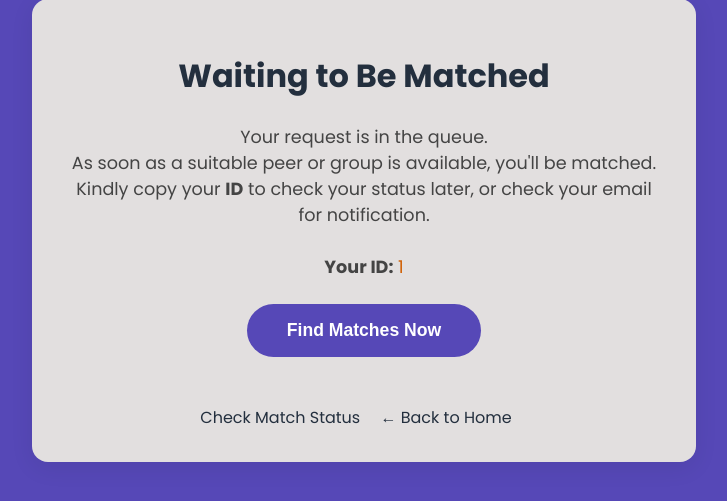
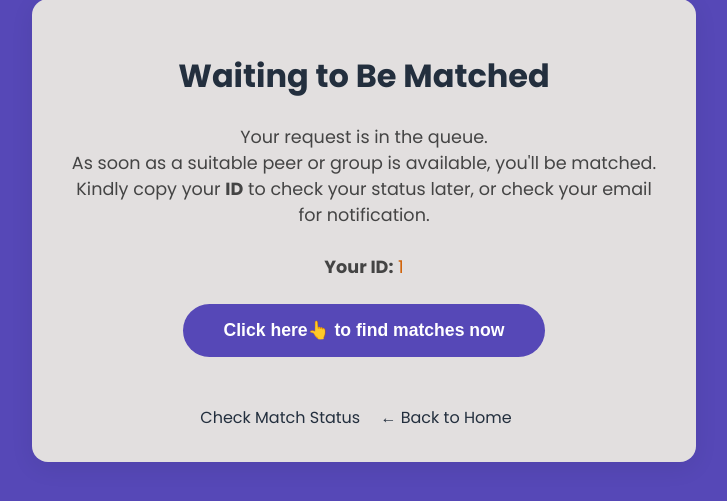
Before and after one commit to chuqudee-sand/alx-aice-peerfinder, a Flask app: template templates/waiting.html in a window 1280 px wide. Shown: the part 116-617 px from the top of the page, without its empty margins (276-1003 px from the left). Run offline with Flask 3, Linux system fonts and the light colour scheme; the template is opened without the code that fills it: most values are stand-ins (such as "Sample title", 1, 10 or a date in 2020).

Commit message:
adjusted "find button"

```diff
--- a/templates/waiting.html
+++ b/templates/waiting.html
@@ -213,10 +213,11 @@
                 </table>
             {% endif %}
         {% endif %}
-        <button class="find-btn" {% if match_attempted %}disabled{% endif %} onclick="tryMatch()">Find Matches Now</button>
+        <button class="find-btn" {% if match_attempted %}disabled{% endif %} onclick="tryMatch()">Click here👆 to find matches now</button>
         <br>
         <a href="{{ url_for('check_match') }}" class="check-status-link">Check Match Status</a>
         <a href="{{ url_for('landing') }}" class="back-link">&larr; Back to Home</a>
     </div>
 </body>
+
 </html>
```
